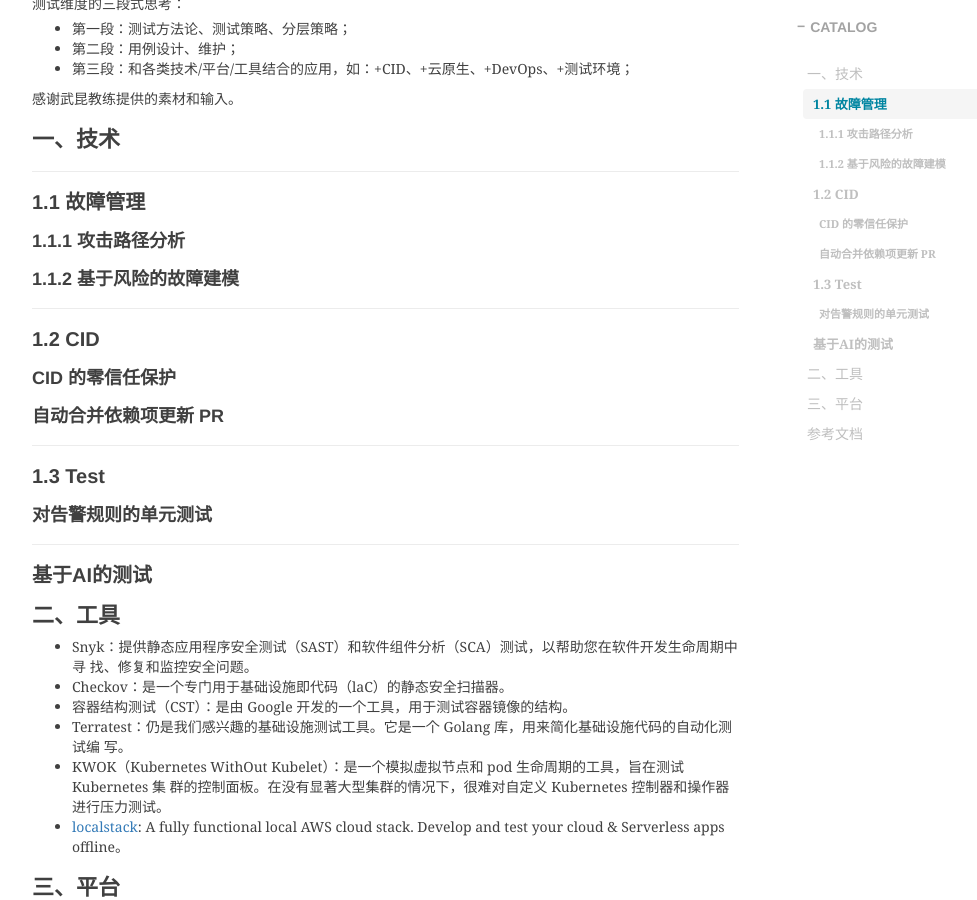
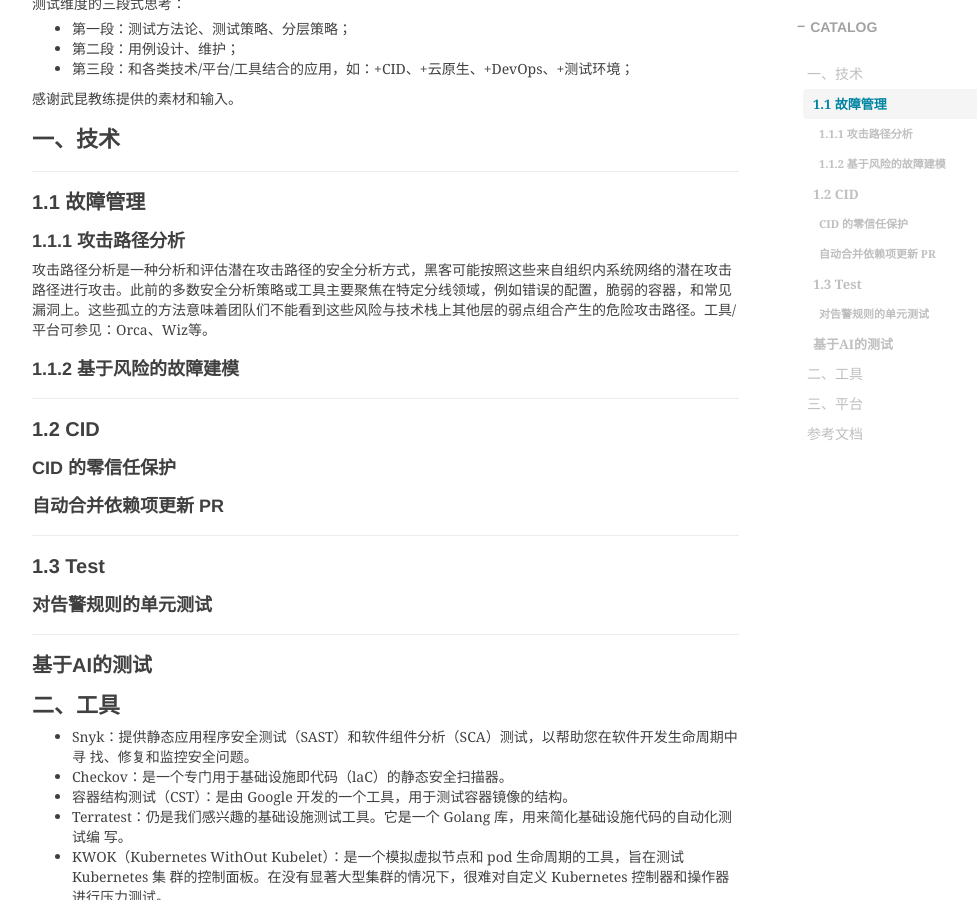
Before and after one commit to shihai1991/shihai1991.github.io, a Jekyll site: the page built from _posts/2023-11-07-2023年业内测试能力调研.md, in a window 1280 px wide and 900 px high, scrolled down 321 px. Shown: the whole window, without its empty margins (233-1210 px from the left). Built offline with Jekyll 4.4.1, drawn with Linux system fonts in a browser that asks for light colours; nearby versions of some CDN libraries; comment, search, counter and statistics services are not loaded.

Commit message:
Update 2023-11-07-2023年业内测试能力调研.md

```diff
--- a/_posts/2023-11-07-2023年业内测试能力调研.md
+++ b/_posts/2023-11-07-2023年业内测试能力调研.md
@@ -22,6 +22,8 @@ time: '2023.11.07 21:03:00'
 # 一、技术
 ## 1.1 故障管理
 ### 1.1.1 攻击路径分析
+攻击路径分析是一种分析和评估潜在攻击路径的安全分析方式，黑客可能按照这些来自组织内系统网络的潜在攻击路径进行攻击。此前的多数安全分析策略或工具主要聚焦在特定分线领域，例如错误的配置，脆弱的容器，和常见漏洞上。这些孤立的方法意味着团队们不能看到这些风险与技术栈上其他层的弱点组合产生的危险攻击路径。工具/平台可参见：Orca、Wiz等。
+
 ### 1.1.2 基于风险的故障建模
 
 ## 1.2 CID
```
